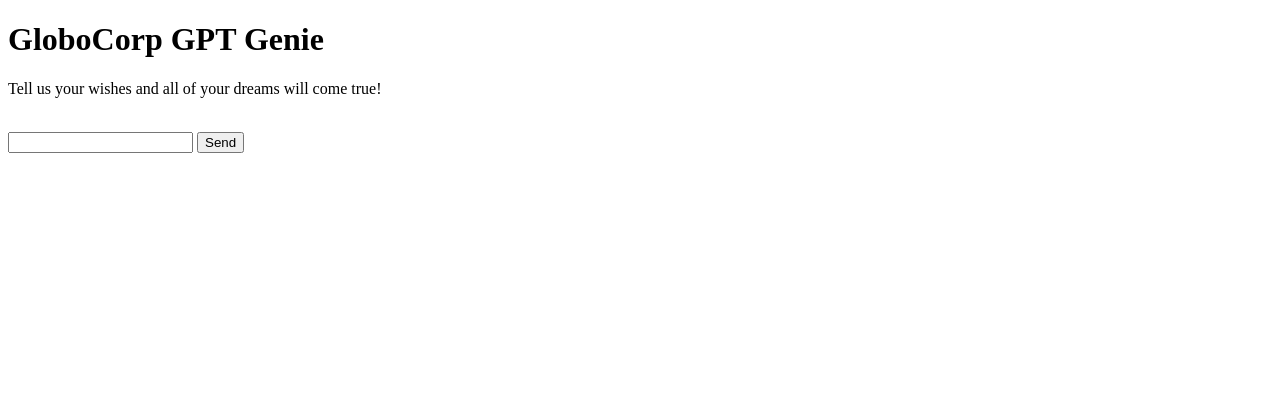
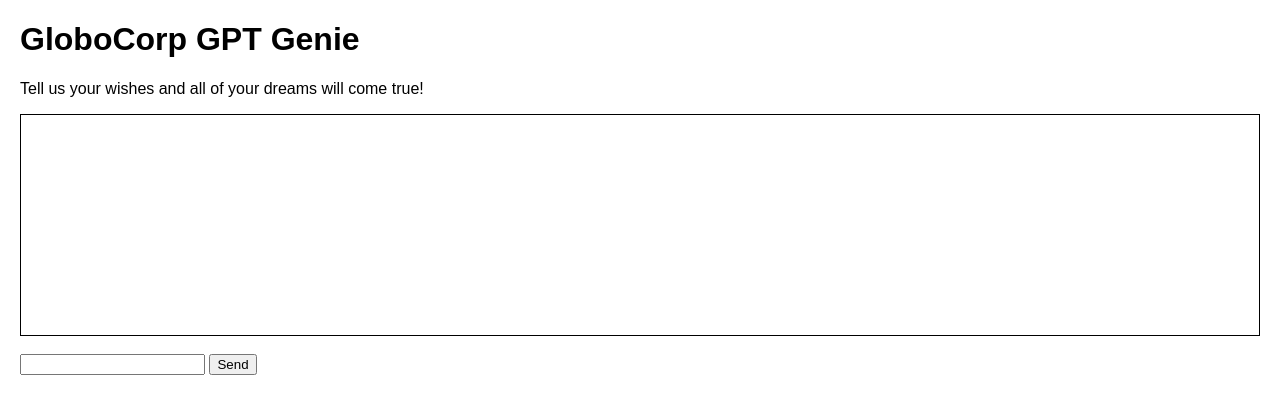
Before and after one commit to pycoder49/midterm-two-makeup, a plain HTML site: page refactored_code/index.html in a window 1280 px wide. Drawn offline with Linux system fonts and the light colour scheme.

Commit message:
Update style.css

```diff
--- a/refactored_code/style.css
+++ b/refactored_code/style.css
@@ -1,3 +1,15 @@
+body {
+    font-family: Arial, sans-serif;
+    margin: 20px;
+}
+
+#chat {
+    border: 1px solid black;
+    height: 200px;
+    overflow-y: scroll;
+    padding: 10px;
+}
+
 .message {
     margin: 5px 0;
     padding: 8px 12px;
```
